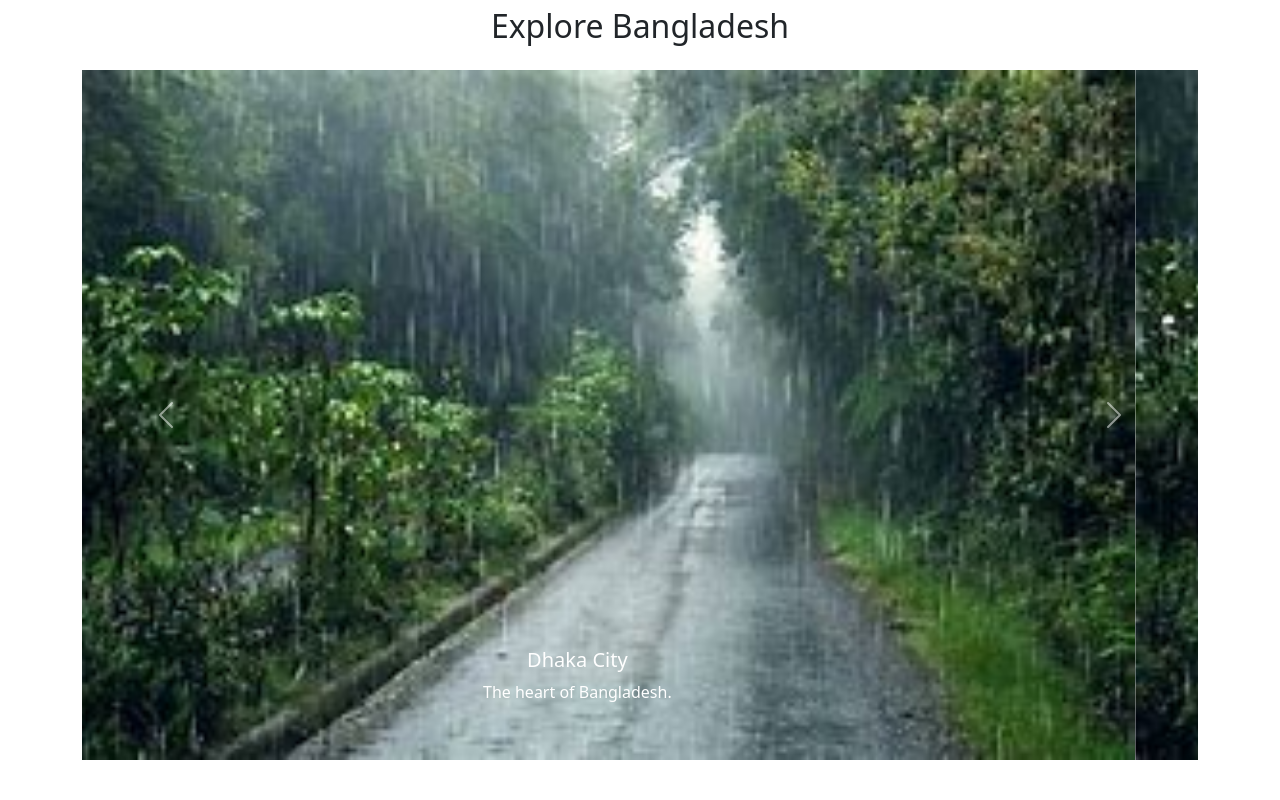
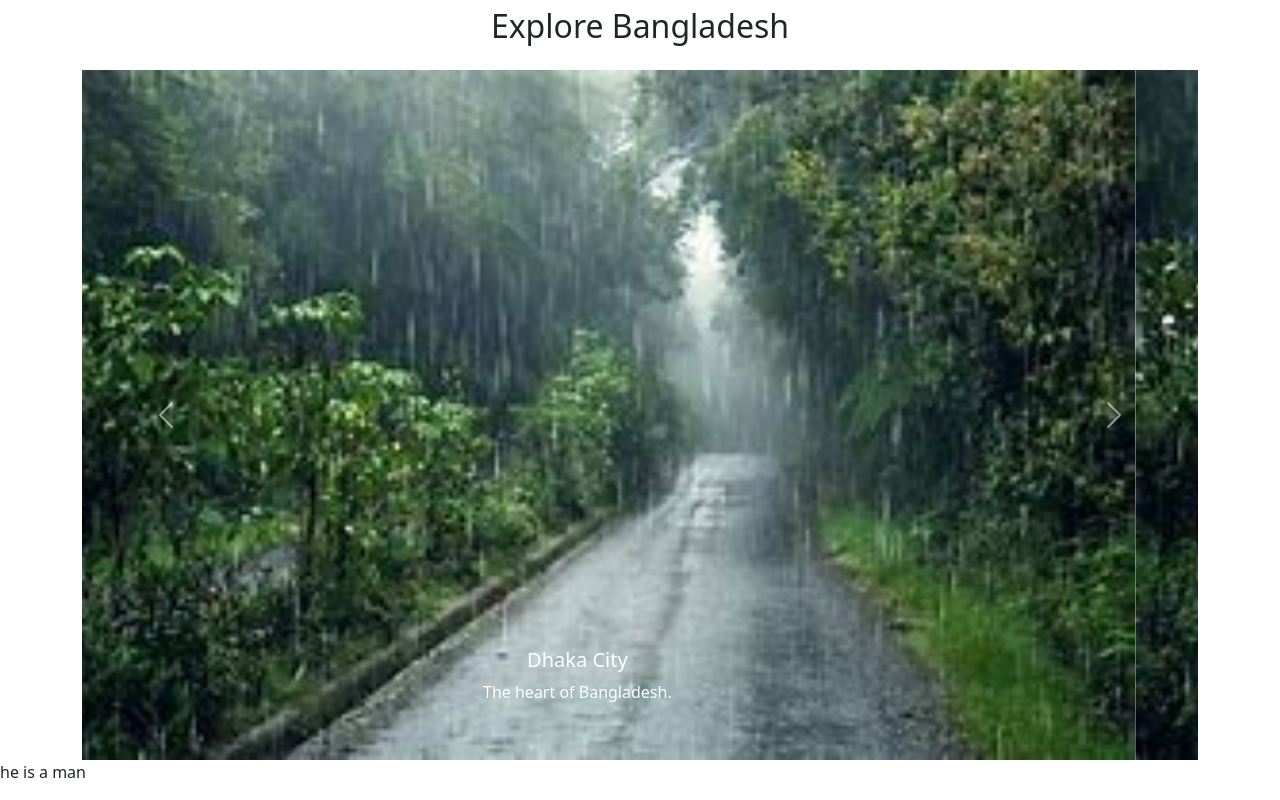
Before and after one commit to MAMUN-1000/IWT, a plain HTML site: page bootstrap/index.html in a window 1280 px wide. Shown: the part 1199-1999 px from the top of the page. Before the commit the page ends 1959 px from the top, so only its background shows below. Drawn offline with nearby package versions, Linux system fonts and the light colour scheme.

Commit message:
new change

```diff
--- a/bootstrap/index.html
+++ b/bootstrap/index.html
@@ -212,7 +212,7 @@
     </div>
   </div>
 
-
+<p>he is a man</p>
 
 <script src="https://cdn.jsdelivr.net/npm/bootstrap@5.3.3/dist/js/bootstrap.bundle.min.js"></script>
 </body>
```
